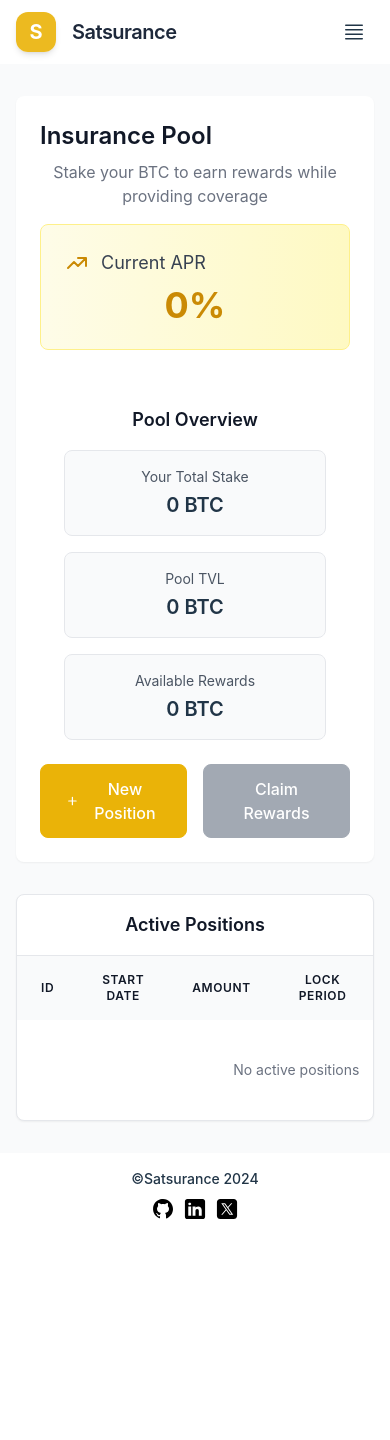
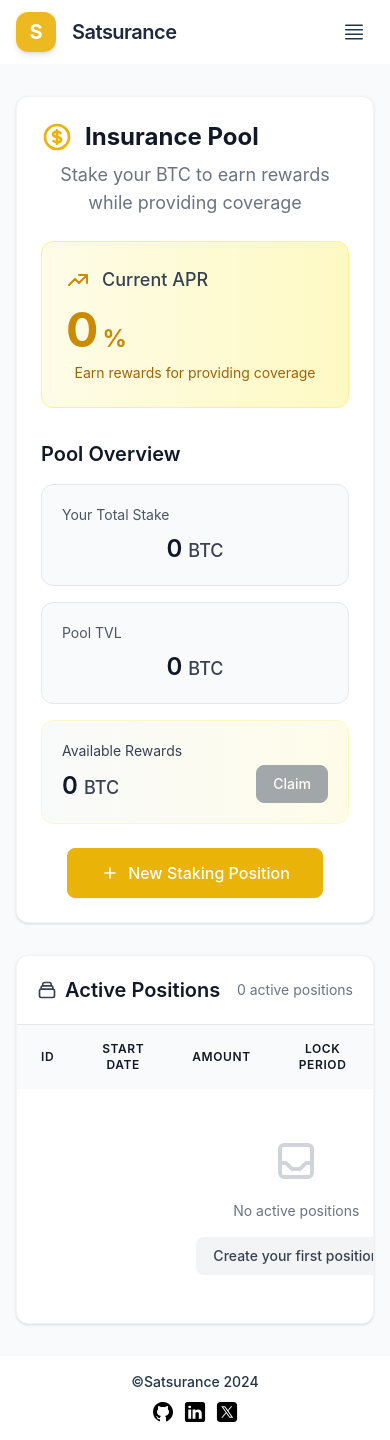
Before and after one commit to Satsurance/sat-ui, a Vue app: page /stake in a window 390 px wide. Before the commit the page ends 1237 px from the top, so only its background shows below. Built offline with nearby package versions, Linux system fonts and the light colour scheme.

Commit message:
Improve stake and claim gov layouts.

```diff
--- a/src/components/NewPositionDialog.vue
+++ b/src/components/NewPositionDialog.vue
@@ -1,18 +1,25 @@
-# src/components/NewPositionDialog.vue
 <template>
   <Transition name="fade">
     <div v-if="isOpen" class="fixed inset-0 z-50 overflow-y-auto" @click="$emit('close')">
       <div class="fixed inset-0 bg-gray-500/70 backdrop-blur-sm transition-opacity"></div>
       <div class="flex min-h-full items-center justify-center p-4">
         <div
-            class="relative w-full max-w-xl transform overflow-hidden rounded-3xl bg-white p-8 shadow-xl transition-all"
+            class="relative w-full max-w-xl transform overflow-hidden rounded-xl bg-white p-8 shadow-lg transition-all border border-gray-100"
             @click.stop
         >
           <!-- Dialog Header -->
-          <div class="flex items-center justify-between mb-8">
-            <h3 class="text-2xl font-semibold text-gray-900">Create New Position</h3>
-            <button @click="$emit('close')" class="rounded-full p-2 hover:bg-gray-100 transition-colors">
-              <svg class="h-5 w-5 text-gray-400" fill="none" viewBox="0 0 24 24" stroke="currentColor">
+          <div class="flex items-center justify-between mb-6">
+            <h3 class="text-2xl font-bold text-gray-900 flex items-center gap-2">
+              <svg class="w-6 h-6 text-yellow-500" fill="none" stroke="currentColor" viewBox="0 0 24 24">
+                <path stroke-linecap="round" stroke-linejoin="round" stroke-width="2" d="M12 6v6m0 0v6m0-6h6m-6 0H6"/>
+              </svg>
+              Create New Position
+            </h3>
+            <button
+                @click="$emit('close')"
+                class="rounded-full p-2 hover:bg-gray-100 transition-colors focus:outline-none focus:ring-2 focus:ring-gray-200"
+            >
+              <svg class="h-5 w-5 text-gray-500" fill="none" viewBox="0 0 24 24" stroke="currentColor">
                 <path stroke-linecap="round" stroke-linejoin="round" stroke-width="2" d="M6 18L18 6M6 6l12 12"/>
               </svg>
             </button>
@@ -20,8 +27,9 @@
 
           <!-- Position Form -->
           <form @submit.prevent="handleCreatePosition" class="space-y-6">
+            <!-- Amount Input -->
             <div>
-              <label for="amount" class="block mb-2 text-sm font-medium text-gray-900">
+              <label for="amount" class="block mb-2 text-sm font-semibold text-gray-900 flex items-center gap-2">
                 BTC Amount to Stake
               </label>
               <div class="relative">
@@ -29,20 +37,24 @@
                     type="number"
                     id="amount"
                     v-model="toStakeAmount"
-                    class="bg-gray-50 border border-gray-300 text-gray-900 text-sm rounded-lg focus:ring-yellow-500 focus:border-yellow-500 focus:outline-none block w-full p-2.5 pr-16"
+                    class="bg-gray-50 border border-gray-300 text-gray-900 text-sm rounded-lg focus:ring-yellow-500 focus:border-yellow-500 focus:outline-none block w-full p-3 pr-16 transition-colors duration-200"
                     placeholder="0.1"
                     step="0.00000001"
                     min="0"
                     required
                 />
-                <div class="absolute inset-y-0 right-0 flex items-center pr-3">
-                  <span class="text-gray-500">BTC</span>
+                <div class="absolute inset-y-0 right-0 flex items-center pr-4">
+                  <span class="text-gray-500 font-medium">BTC</span>
                 </div>
               </div>
+              <p class="mt-1 text-sm text-gray-500">Minimum stake amount: 0.01 BTC</p>
             </div>
 
+            <!-- Lock Period Selection -->
             <div>
-              <label class="block mb-2 text-sm font-medium text-gray-900">Lock Period</label>
+              <label class="block mb-3 text-sm font-semibold text-gray-900 flex items-center gap-2">
+                Lock Period
+              </label>
               <div class="grid grid-cols-2 gap-3">
                 <!-- Instant (0 days) -->
                 <div>
@@ -56,7 +68,7 @@
                   />
                   <label
                       for="lock0"
-                      class="flex flex-col items-center justify-center p-4 bg-white border-2 border-gray-200 rounded-lg cursor-pointer hover:border-yellow-200 peer-checked:border-yellow-500 peer-checked:bg-yellow-50"
+                      class="flex flex-col items-center justify-center p-4 bg-white border-2 border-gray-200 rounded-lg cursor-pointer hover:border-yellow-200 hover:shadow-sm peer-checked:border-yellow-500 peer-checked:bg-yellow-50 transition-all duration-200"
                   >
                     <span class="text-lg font-medium">Instant</span>
                     <span class="text-sm text-gray-500">Test Mode</span>
@@ -75,7 +87,7 @@
                   />
                   <label
                       for="lock90"
-                      class="flex flex-col items-center justify-center p-4 bg-white border-2 border-gray-200 rounded-lg cursor-pointer hover:border-yellow-200 peer-checked:border-yellow-500 peer-checked:bg-yellow-50"
+                      class="flex flex-col items-center justify-center p-4 bg-white border-2 border-gray-200 rounded-lg cursor-pointer hover:border-yellow-200 hover:shadow-sm peer-checked:border-yellow-500 peer-checked:bg-yellow-50 transition-all duration-200"
                   >
                     <span class="text-lg font-medium">90 Days</span>
                     <span class="text-sm text-gray-500">Basic</span>
@@ -94,7 +106,7 @@
                   />
                   <label
                       for="lock180"
-                      class="flex flex-col items-center justify-center p-4 bg-white border-2 border-gray-200 rounded-lg cursor-pointer hover:border-yellow-200 peer-checked:border-yellow-500 peer-checked:bg-yellow-50"
+                      class="flex flex-col items-center justify-center p-4 bg-white border-2 border-gray-200 rounded-lg cursor-pointer hover:border-yellow-200 hover:shadow-sm peer-checked:border-yellow-500 peer-checked:bg-yellow-50 transition-all duration-200"
                   >
                     <span class="text-lg font-medium">180 Days</span>
                     <span class="text-sm text-gray-500">Enhanced</span>
@@ -113,7 +125,7 @@
                   />
                   <label
                       for="lock360"
-                      class="flex flex-col items-center justify-center p-4 bg-white border-2 border-gray-200 rounded-lg cursor-pointer hover:border-yellow-200 peer-checked:border-yellow-500 peer-checked:bg-yellow-50"
+                      class="flex flex-col items-center justify-center p-4 bg-white border-2 border-gray-200 rounded-lg cursor-pointer hover:border-yellow-200 hover:shadow-sm peer-checked:border-yellow-500 peer-checked:bg-yellow-50 transition-all duration-200"
                   >
                     <span class="text-lg font-medium">360 Days</span>
                     <span class="text-sm text-gray-500">Maximum</span>
@@ -122,36 +134,61 @@
               </div>
             </div>
 
-            <!-- Staking Summary -->
-            <div class="bg-gray-50 rounded-lg p-4">
-              <h4 class="text-sm font-medium text-gray-900 mb-3">Position Summary</h4>
-              <div class="space-y-2">
-                <div class="flex justify-between text-sm">
-                  <span class="text-gray-600">Amount to Stake</span>
-                  <span class="font-medium">{{ toStakeAmount || '0' }} BTC</span>
+            <!-- Enhanced Staking Summary -->
+            <div class="bg-gradient-to-r from-gray-50 to-yellow-50 rounded-xl p-5 border border-yellow-100">
+              <h4 class="text-base font-semibold text-gray-900 mb-4 flex items-center gap-2">
+                <svg class="w-5 h-5 text-yellow-600" fill="none" stroke="currentColor" viewBox="0 0 24 24">
+                  <path stroke-linecap="round" stroke-linejoin="round" stroke-width="2" d="M13 16h-1v-4h-1m1-4h.01M21 12a9 9 0 11-18 0 9 9 0 0118 0z"/>
+                </svg>
+                Position Summary
+              </h4>
+              <div class="space-y-3">
+                <div class="flex justify-between items-center">
+                  <span class="text-sm text-gray-600 flex items-center gap-2">
+                    <svg class="w-4 h-4 text-gray-500" fill="none" stroke="currentColor" viewBox="0 0 24 24">
+                      <path stroke-linecap="round" stroke-linejoin="round" stroke-width="2" d="M12 8c-1.657 0-3 .895-3 2s1.343 2 3 2 3 .895 3 2-1.343 2-3 2m0-8c1.11 0 2.08.402 2.599 1M12 8V7m0 1v8m0 0v1m0-1c-1.11 0-2.08-.402-2.599-1M21 12a9 9 0 11-18 0 9 9 0 0118 0z"/>
+                    </svg>
+                    Amount to Stake
+                  </span>
+                  <span class="font-medium text-gray-900">{{ toStakeAmount || '0' }} BTC</span>
                 </div>
-                <div class="flex justify-between text-sm">
-                  <span class="text-gray-600">Lock Period</span>
-                  <span class="font-medium">{{ selectedLockPeriod || '0' }} Days</span>
+                <div class="flex justify-between items-center">
+                  <span class="text-sm text-gray-600 flex items-center gap-2">
+                    <svg class="w-4 h-4 text-gray-500" fill="none" stroke="currentColor" viewBox="0 0 24 24">
+                      <path stroke-linecap="round" stroke-linejoin="round" stroke-width="2" d="M12 8v4l3 3m6-3a9 9 0 11-18 0 9 9 0 0118 0z"/>
+                    </svg>
+                    Lock Period
+                  </span>
+                  <span class="font-medium text-gray-900">{{ selectedLockPeriod || '0' }} Days</span>
                 </div>
-                <div class="flex justify-between text-sm">
-                  <span class="text-gray-600">Unlock Date</span>
-                  <span class="font-medium">{{ selectedLockPeriod ? formatDate(new Date(Date.now() + selectedLockPeriod * 24 * 60 * 60 * 1000)) : 'Instant' }}</span>
+                <div class="flex justify-between items-center">
+                  <span class="text-sm text-gray-600 flex items-center gap-2">
+                    <svg class="w-4 h-4 text-gray-500" fill="none" stroke="currentColor" viewBox="0 0 24 24">
+                      <path stroke-linecap="round" stroke-linejoin="round" stroke-width="2" d="M8 7V3m8 4V3m-9 8h10M5 21h14a2 2 0 002-2V7a2 2 0 00-2-2H5a2 2 0 00-2 2v12a2 2 0 002 2z"/>
+                    </svg>
+                    Unlock Date
+                  </span>
+                  <span class="font-medium text-gray-900">{{ selectedLockPeriod ? formatDate(new Date(Date.now() + selectedLockPeriod * 24 * 60 * 60 * 1000)) : 'Instant' }}</span>
                 </div>
               </div>
             </div>
 
-            <div class="flex justify-end pt-4">
+            <!-- Submit Button -->
+            <div class="pt-4">
               <button
                   type="submit"
                   :disabled="isSubmitting || !isValidAmount"
-                  class="w-full py-3 px-4 rounded-lg font-medium transition-all duration-200 disabled:opacity-50 disabled:cursor-not-allowed"
+                  class="w-full py-4 px-4 rounded-lg font-medium shadow-sm transition-all duration-300 flex items-center justify-center gap-2 disabled:opacity-50 disabled:cursor-not-allowed"
                   :class="[
                   isSubmitting || !isValidAmount
                     ? 'bg-gray-100 text-gray-400'
-                    : 'bg-yellow-500 text-white hover:bg-yellow-600'
+                    : 'bg-yellow-500 text-white hover:bg-yellow-600 hover:shadow'
                 ]"
               >
+                <svg v-if="isSubmitting" class="w-5 h-5 animate-spin" xmlns="http://www.w3.org/2000/svg" fill="none" viewBox="0 0 24 24">
+                  <circle class="opacity-25" cx="12" cy="12" r="10" stroke="currentColor" stroke-width="4"></circle>
+                  <path class="opacity-75" fill="currentColor" d="M4 12a8 8 0 018-8V0C5.373 0 0 5.373 0 12h4zm2 5.291A7.962 7.962 0 014 12H0c0 3.042 1.135 5.824 3 7.938l3-2.647z"></path>
+                </svg>
                 {{ isSubmitting ? 'Creating Position...' : 'Create Position' }}
               </button>
             </div>
--- a/src/layouts/StakingLayout.vue
+++ b/src/layouts/StakingLayout.vue
@@ -1,86 +1,109 @@
-# src/layouts/StakingLayout.vue
 <template>
   <div class="min-h-[85vh] bg-gray-50">
     <div class="max-w-6xl mx-auto px-4 py-8">
       <!-- Main Container -->
-      <div class="bg-white rounded-lg shadow-sm p-6 mb-6">
-        <!-- Header with Your Overview Section -->
-        <div class="grid grid-cols-1 lg:grid-cols-2 gap-8 ">
-          <!-- Left: Title and Description -->
-          <div class="flex flex-col justify-center">
-            <h1 class="text-2xl md:text-4xl font-semibold text-gray-900 flex items-center gap-3 mb-2">
-              <svg class="w-8 h-8 text-yellow-500 hidden md:flex" fill="none" stroke="currentColor" viewBox="0 0 24 24">
+      <div class="bg-white rounded-xl shadow p-6 mb-8 border border-gray-100 transition-all duration-300">
+        <!-- Header with Dashboard Section -->
+        <div class="grid grid-cols-1 lg:grid-cols-2 gap-8 mb-6">
+          <!-- Left: Title and APR Display -->
+          <div class="flex flex-col space-y-6">
+            <div>
+              <h1 class="text-2xl md:text-3xl font-bold text-gray-900 flex items-center gap-3 mb-2">
+                <svg class="w-8 h-8 text-yellow-500" fill="none" stroke="currentColor" viewBox="0 0 24 24">
                   <path stroke-linecap="round" stroke-linejoin="round" stroke-width="2" d="M12 8c-1.657 0-3 .895-3 2s1.343 2 3 2 3 .895 3 2-1.343 2-3 2m0-8c1.11 0 2.08.402 2.599 1M12 8V7m0 1v8m0 0v1m0-1c-1.11 0-2.08-.402-2.599-1M21 12a9 9 0 11-18 0 9 9 0 0118 0z"/>
                 </svg>
                 Insurance Pool
               </h1>
-            <p class="text-gray-500 mb-4">Stake your BTC to earn rewards while providing coverage</p>
+              <p class="text-gray-500 text-lg">Stake your BTC to earn rewards while providing coverage</p>
+            </div>
 
-            <!-- Main APR Display -->
-            <div class="bg-gradient-to-r from-yellow-50 to-yellow-100 p-6 rounded-lg border border-yellow-200">
-              <div class="flex items-center gap-3 mb-2">
+            <!-- Enhanced APR Display -->
+            <div class="bg-gradient-to-r from-yellow-50 to-yellow-100 p-6 rounded-xl border border-yellow-200 transform transition-all duration-300 hover:shadow-md">
+              <div class="flex items-center gap-3 mb-3">
                 <svg class="w-6 h-6 text-yellow-600" fill="none" stroke="currentColor" viewBox="0 0 24 24">
                   <path stroke-linecap="round" stroke-linejoin="round" stroke-width="2" d="M13 7h8m0 0v8m0-8l-8 8-4-4-6 6"/>
                 </svg>
-                <span class="text-lg text-gray-700">Current APR</span>
+                <span class="text-lg font-medium text-gray-700">Current APR</span>
               </div>
-              <div class="text-4xl font-bold text-yellow-600">{{ poolAPR }}%</div>
+              <div class="text-5xl font-bold text-yellow-600 flex items-baseline">
+                {{ poolAPR }}<span class="text-2xl ml-1">%</span>
+              </div>
+              <div class="mt-2 text-sm text-yellow-700">Earn rewards for providing coverage</div>
             </div>
           </div>
 
-          <!-- Right: Your Overview -->
-          <div class="rounded-lg p-6">
-            <h2 class="text-lg font-semibold text-gray-900 mb-4">Pool Overview</h2>
-            <div class="grid grid-cols-1 md:grid-cols-2 gap-4">
-              <div class="bg-gray-50 p-4 rounded-lg border border-gray-200">
-                <div class="text-sm text-gray-600 mb-1">Your Total Stake</div>
-                <div class="text-xl font-semibold">{{ userTotalStakedAmount }} BTC</div>
+          <!-- Right: Your Overview Cards -->
+          <div class="flex flex-col">
+            <h2 class="text-xl font-semibold text-gray-900 mb-4 flex items-center gap-2">
+              Pool Overview
+            </h2>
+
+            <!-- Enhanced metric cards -->
+            <div class="grid grid-cols-1 md:grid-cols-2 gap-4 flex-grow">
+              <div class="bg-gray-50 p-5 rounded-xl border border-gray-200 hover:shadow-sm transition-all duration-300 flex flex-col">
+                <div class="text-sm text-gray-600 mb-1 flex items-center gap-2">
+                  Your Total Stake
                 </div>
-              <div class="bg-gray-50 p-4 rounded-lg border border-gray-200">
-                <div class="text-sm text-gray-600 mb-1">Pool TVL</div>
-                <div class="text-xl font-semibold">{{ totalStakedAmount }} BTC</div>
+                <div class="text-2xl font-semibold text-gray-900 mt-1">{{ userTotalStakedAmount }} <span class="text-lg font-medium text-gray-700">BTC</span></div>
               </div>
-              <div class="bg-gray-50 p-4 rounded-lg border border-gray-200 md:col-span-2">
-                <div class="text-sm text-gray-600 mb-1">Available Rewards</div>
-                <div class="text-xl font-semibold">{{ earnedRewards }} BTC</div>
+
+              <div class="bg-gray-50 p-5 rounded-xl border border-gray-200 hover:shadow-sm transition-all duration-300 flex flex-col">
+                <div class="text-sm text-gray-600 mb-1 flex items-center gap-2">
+                  Pool TVL
+                </div>
+                <div class="text-2xl font-semibold text-gray-900 mt-1">{{ totalStakedAmount }} <span class="text-lg font-medium text-gray-700">BTC</span></div>
+              </div>
+
+              <div class="bg-gradient-to-r from-gray-50 to-yellow-50 p-5 rounded-xl border border-yellow-100 md:col-span-2 hover:shadow-sm transition-all duration-300">
+                <div class="text-sm text-gray-700 mb-1 flex items-center gap-2">
+                  Available Rewards
+                </div>
+                <div class="flex items-center justify-between">
+                  <div class="text-2xl font-semibold text-gray-900 mt-1">{{ earnedRewards }} <span class="text-lg font-medium text-gray-700">BTC</span></div>
+                  <button
+                      @click="getReward"
+                      :disabled="!earnedRewards || firstTxStatus !== ''"
+                      class="btn-secondary px-4 py-2 rounded-lg text-sm disabled:opacity-50 disabled:cursor-not-allowed transition-all duration-300"
+                  >
+                    Claim
+                  </button>
+                </div>
               </div>
             </div>
           </div>
         </div>
 
-        <!-- Action Buttons -->
-        <div class="flex flex-wrap gap-4">
+        <!-- Action Button -->
+        <div class="flex justify-center mt-2">
           <button
               @click="openNewPositionDialog"
-              class="flex-1 md:flex-none inline-flex items-center justify-center btn-primary px-6 py-3 rounded-lg"
+              class="flex items-center justify-center btn-primary px-8 py-3 rounded-lg shadow-sm hover:shadow transition-all duration-300 font-medium"
           >
             <svg class="w-5 h-5 mr-2" fill="none" stroke="currentColor" viewBox="0 0 24 24">
               <path stroke-linecap="round" stroke-linejoin="round" stroke-width="2" d="M12 6v6m0 0v6m0-6h6m-6 0H6"/>
             </svg>
-            New Position
-          </button>
-          <button
-              @click="getReward"
-              :disabled="!earnedRewards || firstTxStatus !== ''"
-              class="flex-1 md:flex-none inline-flex items-center justify-center btn-secondary px-6 py-3 rounded-lg disabled:opacity-50 disabled:cursor-not-allowed"
-          >
-            Claim Rewards
+            New Staking Position
           </button>
         </div>
       </div>
 
-        <!-- Table Section with added margin -->
-        <div class="mt-8">
-        <div class="bg-white rounded-lg shadow-sm border border-gray-200">
-          <div class="p-4 border-b border-gray-200">
-            <h2 class="text-lg font-semibold text-gray-900">Active Positions</h2>
+      <!-- Positions Table Section -->
+      <div class="bg-white rounded-xl shadow p-0 border border-gray-100 transition-all duration-300">
+        <div class="p-5 border-b border-gray-200 flex justify-between items-center">
+          <h2 class="text-xl font-semibold text-gray-900 flex items-center gap-2">
+            <svg class="w-5 h-5 text-gray-700" fill="none" stroke="currentColor" viewBox="0 0 24 24">
+              <path stroke-linecap="round" stroke-linejoin="round" stroke-width="2" d="M19 11H5m14 0a2 2 0 012 2v6a2 2 0 01-2 2H5a2 2 0 01-2-2v-6a2 2 0 012-2m14 0V9a2 2 0 00-2-2M5 11V9a2 2 0 012-2m0 0V5a2 2 0 012-2h6a2 2 0 012 2v2M7 7h10" />
+            </svg>
+            Active Positions
+          </h2>
+          <div class="text-sm text-gray-500">{{ positions.length }} active position{{ positions.length !== 1 ? 's' : '' }}</div>
         </div>
 
-          <!-- Positions Table -->
+        <!-- Enhanced Positions Table -->
         <div class="overflow-x-auto">
           <table class="w-full text-sm text-gray-600">
             <thead>
-              <tr class="bg-gray-50">
+            <tr class="bg-gray-50 text-left">
               <th class="px-6 py-4 text-center text-xs font-semibold uppercase tracking-wider text-gray-900">ID</th>
               <th class="px-6 py-4 text-center text-xs font-semibold uppercase tracking-wider text-gray-900">Start Date</th>
               <th class="px-6 py-4 text-right text-xs font-semibold uppercase tracking-wider text-gray-900">Amount</th>
@@ -91,55 +114,69 @@
             </thead>
             <tbody class="divide-y divide-gray-200">
             <tr v-if="positions.length === 0">
-                <td colspan="6" class="px-6 py-10 text-center text-gray-500">
-                  No active positions
+              <td colspan="6" class="px-6 py-12 text-center text-gray-500">
+                <div class="flex flex-col items-center justify-center">
+                  <svg class="w-12 h-12 text-gray-300 mb-4" fill="none" stroke="currentColor" viewBox="0 0 24 24">
+                    <path stroke-linecap="round" stroke-linejoin="round" stroke-width="2" d="M20 13V6a2 2 0 00-2-2H6a2 2 0 00-2 2v7m16 0v5a2 2 0 01-2 2H6a2 2 0 01-2-2v-5m16 0h-2.586a1 1 0 00-.707.293l-2.414 2.414a1 1 0 01-.707.293h-3.172a1 1 0 01-.707-.293l-2.414-2.414A1 1 0 006.586 13H4" />
+                  </svg>
+                  <p>No active positions</p>
+                  <button
+                      @click="openNewPositionDialog"
+                      class="mt-4 px-4 py-2 bg-gray-100 text-gray-700 rounded-lg hover:bg-gray-200 transition-colors duration-300 text-sm font-medium"
+                  >
+                    Create your first position
+                  </button>
+                </div>
               </td>
             </tr>
             <tr
                 v-for="position in positions"
                 :key="position.id"
-                  class="hover:bg-gray-50/50 transition-colors"
+                class="hover:bg-gray-50 transition-all duration-300"
             >
-                <td class="px-6 py-4">
+              <td class="px-6 py-5">
                 <div class="flex justify-center items-center">
                     <span class="inline-flex items-center justify-center min-w-[2.5rem] px-2.5 py-0.5 text-xs font-medium bg-gray-100 text-gray-800 rounded-full">
                       {{ position.id }}
                     </span>
                 </div>
               </td>
-                <td class="px-6 py-4">
+              <td class="px-6 py-5">
                 <div class="flex justify-center items-center text-gray-600">
                   {{ formatDate(position.startDate) }}
                 </div>
               </td>
-                <td class="px-6 py-4 text-right font-medium whitespace-nowrap">
+              <td class="px-6 py-5 text-right font-medium whitespace-nowrap">
                 {{ position.stakedAmount }}
                 <span class="ml-1 text-gray-500 font-normal">BTC</span>
               </td>
-                <td class="px-6 py-4">
+              <td class="px-6 py-5">
                 <div class="flex items-center justify-center gap-3">
                     <span class="text-sm whitespace-nowrap text-gray-600 min-w-[4.5rem] text-center">
                       {{ position.dayStaked }}
                     </span>
                 </div>
               </td>
-                <td class="px-6 py-4">
+              <td class="px-6 py-5">
                 <div class="flex justify-center">
                     <span
-                class="inline-flex items-center px-2.5 py-0.5 rounded-full text-xs font-medium"
+                        class="inline-flex items-center px-3 py-1 rounded-full text-xs font-medium transition-colors duration-300"
                         :class="position.isUnlocked ? 'bg-green-100 text-green-800' : 'bg-yellow-100 text-yellow-800'"
                     >
+                      <span class="w-2 h-2 rounded-full mr-1" :class="position.isUnlocked ? 'bg-green-500' : 'bg-yellow-500'"></span>
                       {{ position.isUnlocked ? 'Unlocked' : 'Locked' }}
                     </span>
                 </div>
               </td>
-                <td class="px-6 py-4 text-center">
+              <td class="px-6 py-5 text-center">
                 <button
                     @click="unstakePosition(position.id)"
                     :disabled="!position.isUnlocked || firstTxStatus !== ''"
-                      class="btn-secondary px-4 py-2 rounded-lg disabled:opacity-50 disabled:cursor-not-allowed"
+                    class="btn-secondary px-4 py-2 rounded-lg disabled:opacity-50 disabled:cursor-not-allowed transition-all duration-300 hover:shadow-sm"
                 >
+                    <span class="flex items-center">
                       Unstake
+                    </span>
                 </button>
               </td>
             </tr>
@@ -147,8 +184,6 @@
           </table>
         </div>
       </div>
-        </div>
-
     </div>
 
     <!-- New Position Dialog -->
@@ -281,7 +316,6 @@
           isUnlocked: timeInfo.isUnlocked
         });
       }
-
     }
 
     positions.value = processedPositions;
```
Also changed, not shown: src/index.css (+10 -0 lines), src/layouts/ClaimGovLayout.vue (+67 -71 lines). Lines whose indentation alone changed are shown as unchanged.
